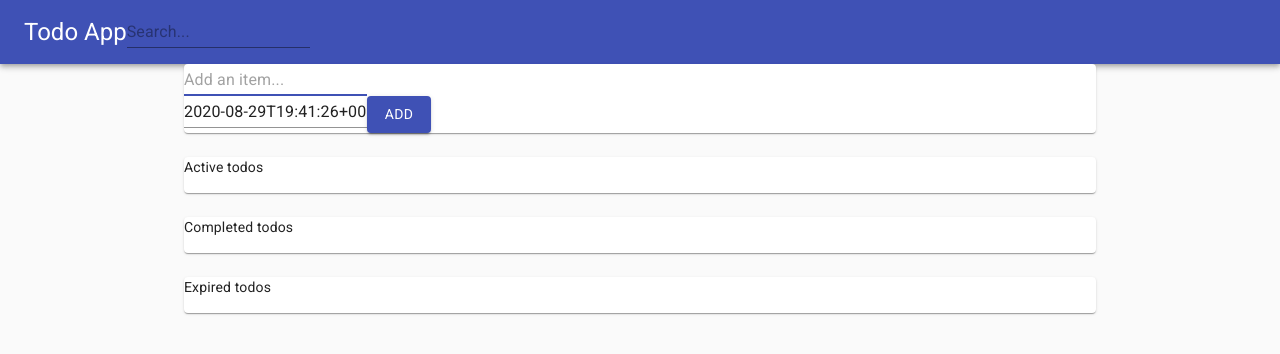
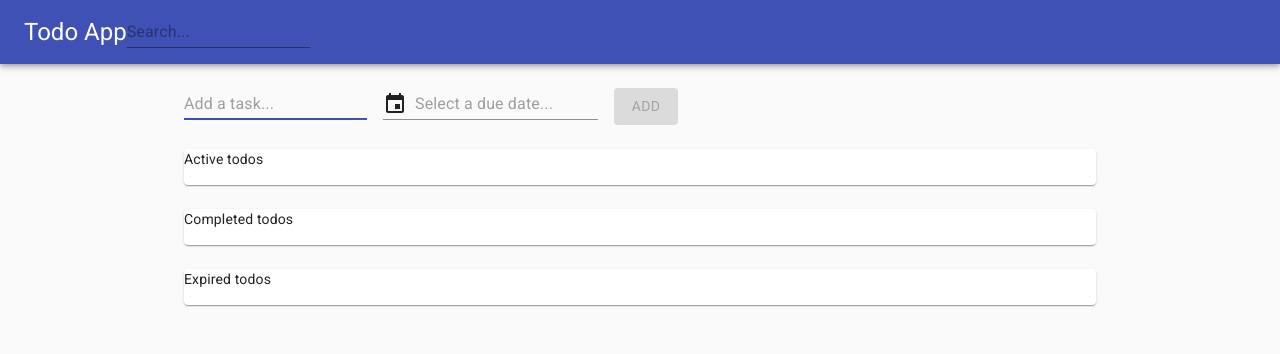
Before and after one commit to JHacin/todo-mui, a React (Create React App) app: page / in a window 1280 px wide. Shown: the top 354 px of the page. Built offline with nearby package versions, Linux system fonts and the light colour scheme.

Commit message:
Style the form.

```diff
--- a/package.json
+++ b/package.json
@@ -7,6 +7,7 @@
     "@material-ui/core": "^4.11.0",
     "@material-ui/icons": "^4.9.1",
     "@material-ui/pickers": "^3.2.10",
+    "@material-ui/system": "^4.9.14",
     "@reduxjs/toolkit": "^1.4.0",
     "dayjs": "^1.8.34",
     "fontsource-roboto": "^3.0.3",
--- a/src/App.tsx
+++ b/src/App.tsx
@@ -1,5 +1,5 @@
 import React, { FC } from 'react';
-import { AppBar, Container, CssBaseline, Grid, TextField, Toolbar, Typography } from '@material-ui/core';
+import { AppBar, Box, Container, CssBaseline, Grid, TextField, Toolbar, Typography } from '@material-ui/core';
 import { AddTodoInput } from './components/AddTodoInput';
 import { ActiveTodos } from './components/ActiveTodos';
 import { ExpiredTodos } from './components/ExpiredTodos';
@@ -16,6 +16,7 @@ export const App: FC = () => {
         </Toolbar>
       </AppBar>
       <Container maxWidth="md">
+        <Box my={3}>
           <Grid container spacing={3}>
             <Grid item xs={12}>
               <AddTodoInput />
@@ -30,6 +31,7 @@ export const App: FC = () => {
               <ExpiredTodos />
             </Grid>
           </Grid>
+        </Box>
       </Container>
     </>
   );
--- a/src/components/AddTodoInput.tsx
+++ b/src/components/AddTodoInput.tsx
@@ -1,35 +1,24 @@
 import React, { ChangeEventHandler, FC, FormEventHandler, useRef, useState } from 'react';
-import { Button, Divider, Paper, TextField } from '@material-ui/core';
-import { DateTimePicker } from '@material-ui/pickers';
+import { Box, Button, InputAdornment, TextField } from '@material-ui/core';
+import { DatePicker } from '@material-ui/pickers';
 import { addTodo } from '../redux/features/todos/todosSlice';
 import { MaterialUiPickersDate } from '@material-ui/pickers/typings/date';
-import dayjs from 'dayjs';
 import { useAppDispatch } from '../redux/store';
-
-const isValidDate = (date: MaterialUiPickersDate): boolean => {
-  return !!(date && dayjs(date).isValid());
-};
-
-const REQUIRED_FIELD_MESSAGE = 'This field is required.';
-const INVALID_DATE_MESSAGE = 'Please enter a valid date.';
+import EventIcon from '@material-ui/icons/Event';
 
 export const AddTodoInput: FC = () => {
   const dispatch = useAppDispatch();
   const textInputRef = useRef<HTMLInputElement>(null);
 
   const [text, setText] = useState<string>('');
-  const [textError, setTextError] = useState<boolean>(false);
-  const [dueDate, setDueDate] = useState<MaterialUiPickersDate>(dayjs().add(1, 'week'));
-  const [dueDateError, setDueDateError] = useState<boolean>(false);
+  const [dueDate, setDueDate] = useState<MaterialUiPickersDate>(null);
 
   const onTextChangeHandler: ChangeEventHandler<HTMLInputElement> = (event): void => {
     const value = event.target.value;
-    setTextError(!value);
     setText(value);
   };
 
   const onDueDateChangeHandler = (date: MaterialUiPickersDate): void => {
-    setDueDateError(!isValidDate(date));
     setDueDate(date);
   };
 
@@ -37,8 +26,6 @@ export const AddTodoInput: FC = () => {
     event.preventDefault();
 
     if (!text || !dueDate) {
-      setTextError(!text);
-      setDueDateError(!isValidDate(dueDate));
       return;
     }
 
@@ -56,29 +43,37 @@ export const AddTodoInput: FC = () => {
   };
 
   return (
-    <Paper>
     <form onSubmit={onSubmitHandler}>
+      <Box display="flex">
+        <Box mr={2}>
           <TextField
             autoFocus
-          placeholder="Add an item..."
+            placeholder="Add a task..."
             value={text}
             onChange={onTextChangeHandler}
-          error={textError}
-          helperText={textError ? REQUIRED_FIELD_MESSAGE : ''}
             inputRef={textInputRef}
           />
-        <Divider orientation="vertical" flexItem />
-        <DateTimePicker
+        </Box>
+        <Box mr={2}>
+          <DatePicker
             onChange={onDueDateChangeHandler}
             value={dueDate}
             disablePast
-          error={dueDateError}
-          helperText={dueDateError ? INVALID_DATE_MESSAGE : ''}
+            autoOk
+            placeholder="Select a due date..."
+            InputProps={{
+              startAdornment: (
+                <InputAdornment position="start">
+                  <EventIcon />
+                </InputAdornment>
+              ),
+            }}
           />
-        <Button type="submit" variant="contained" color="primary" disabled={textError || dueDateError}>
+        </Box>
+        <Button type="submit" variant="contained" color="primary" disabled={!text || !dueDate}>
           Add
         </Button>
+      </Box>
     </form>
-    </Paper>
   );
 };
```
Lines whose indentation alone changed are shown as unchanged.
